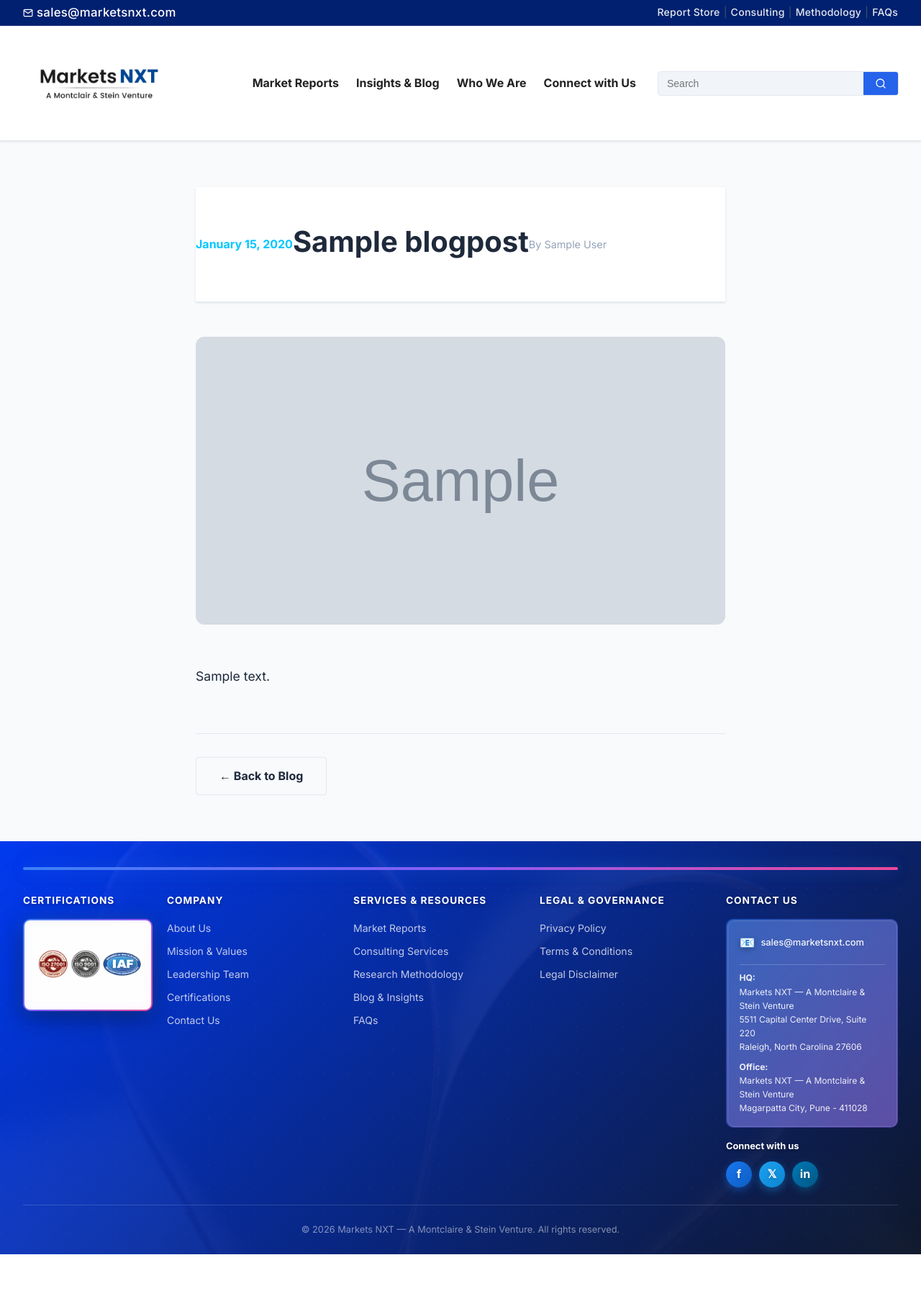
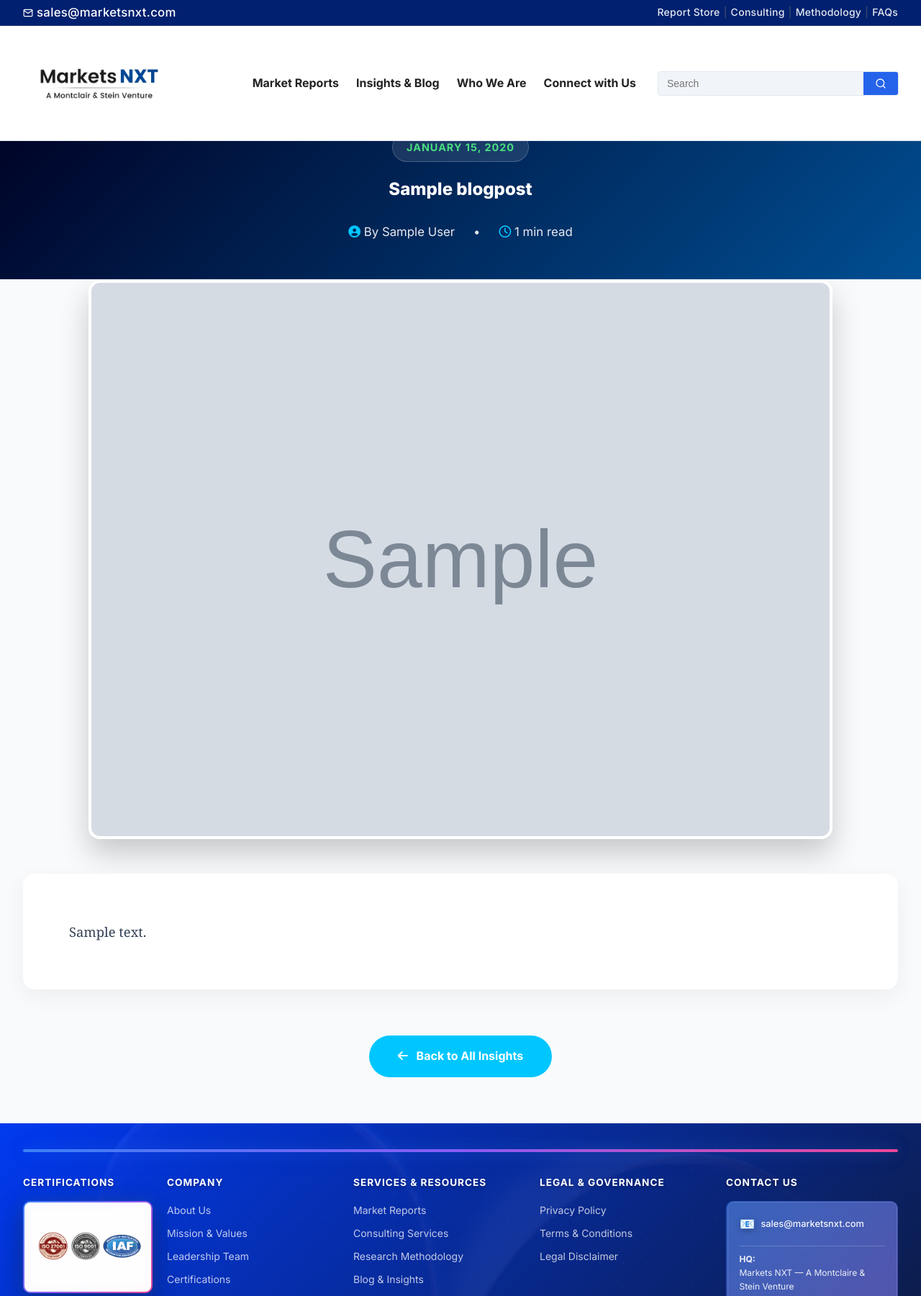
Before and after one commit to sapnathakur35492/Markets-Research, a Django app: page /blog/sample/ in a window 1280 px wide. Shown: the top 1801 px of the page at 72% size. Before the commit the page ends 1743 px from the top, so only its background shows below. Run offline with Django 5.2, Linux system fonts and the light colour scheme; tables that the repository leaves empty hold one stand-in row (values such as "Sample post"); grey boxes marked "Sample" are stand-in pictures; one stand-in notice (Sample message) is shown; some libraries are stand-ins or nearby versions.

Commit message:
added more features

```diff
--- a/market_research_backend/settings.py
+++ b/market_research_backend/settings.py
@@ -187,6 +187,7 @@ TEMPLATES = [
                 'django.template.context_processors.request',
                 'django.contrib.auth.context_processors.auth',
                 'django.contrib.messages.context_processors.messages',
+                'pages.context_processors.global_site_config',
             ],
         },
     },
--- /dev/null
+++ b/pages/context_processors.py
@@ -0,0 +1,8 @@
+from .models import SiteConfiguration
+
+def global_site_config(request):
+    try:
+        config = SiteConfiguration.objects.first()
+        return {'site_config': config}
+    except SiteConfiguration.DoesNotExist:
+        return {'site_config': None}
--- a/pages/models.py
+++ b/pages/models.py
@@ -21,3 +21,45 @@ class Page(models.Model):
 
     def __str__(self):
         return self.title
+
+class SiteConfiguration(models.Model):
+    site_name = models.CharField(max_length=255, default="My Site")
+    google_analytics_measurement_id = models.CharField(max_length=255, blank=True, null=True, help_text="Enter the Measurement ID only (e.g., G-XXXXXXXXXX). If you paste the full script, we will try to extract the ID.")
+    google_search_console_verification_code = models.CharField(max_length=255, blank=True, null=True, help_text="Enter the verification code or the full meta tag (e.g., google-site-verification=XXXXXXXXXX).")
+
+    def clean(self):
+        from django.core.exceptions import ValidationError
+        import re
+
+        # Clean Google Analytics ID
+        if self.google_analytics_measurement_id:
+            # Check if it looks like a script tag or full URL
+            if 'googletagmanager.com' in self.google_analytics_measurement_id or '<script>' in self.google_analytics_measurement_id:
+                # Try to extract G-XXXXXXXXXX
+                match = re.search(r'G-[A-Z0-9]+', self.google_analytics_measurement_id)
+                if match:
+                    self.google_analytics_measurement_id = match.group(0)
+                else:
+                    raise ValidationError({'google_analytics_measurement_id': 'Could not extract a valid Measurement ID (starting with G-). Please enter just the ID.'})
+
+        # Clean Google Search Console Code
+        if self.google_search_console_verification_code:
+            # Check if it's a full meta tag
+            if '<meta' in self.google_search_console_verification_code:
+                match = re.search(r'content="([^"]+)"', self.google_search_console_verification_code)
+                if match:
+                    self.google_search_console_verification_code = match.group(1)
+                else:
+                    raise ValidationError({'google_search_console_verification_code': 'Could not extract the content from the meta tag. Please enter just the code.'})
+
+    def save(self, *args, **kwargs):
+        self.full_clean()
+        super().save(*args, **kwargs)
+
+    def __str__(self):
+        return self.site_name
+
+
+    class Meta:
+        verbose_name = "Site Configuration"
+        verbose_name_plural = "Site Configuration"
--- /dev/null
+++ b/static/css/blog.css
@@ -0,0 +1,266 @@
+/* Blog Detail Styles */
+.blog-post-wrapper {
+    background-color: #f8fafc;
+    min-height: 100vh;
+    padding-bottom: 4rem;
+}
+
+.blog-header-section {
+    background: linear-gradient(135deg, #000428 0%, #004e92 100%);
+    color: white;
+    padding: 4rem 0 8rem;
+    /* Extra padding at bottom to overlap */
+    text-align: center;
+    position: relative;
+    clip-path: polygon(0 0, 100% 0, 100% 100%, 0 100%);
+}
+
+.blog-meta-header {
+    max-width: 900px;
+    margin: 0 auto;
+    padding: 0 1.5rem;
+}
+
+.blog-date-badge {
+    display: inline-block;
+    background: rgba(255, 255, 255, 0.1);
+    backdrop-filter: blur(10px);
+    padding: 0.5rem 1.2rem;
+    border-radius: 50px;
+    font-size: 0.9rem;
+    font-weight: 600;
+    color: #4ade80;
+    /* bright green accent */
+    margin-bottom: 1.5rem;
+    border: 1px solid rgba(255, 255, 255, 0.2);
+    text-transform: uppercase;
+    letter-spacing: 1px;
+}
+
+.blog-title {
+    font-size: 1.5rem;
+    font-weight: 800;
+    line-height: 1.2;
+    margin-bottom: 2rem;
+    color: white;
+    font-family: 'Inter', sans-serif;
+}
+
+.blog-author-info {
+    display: flex;
+    align-items: center;
+    justify-content: center;
+    gap: 1rem;
+    color: rgba(255, 255, 255, 0.9);
+    font-size: 1.05rem;
+}
+
+.blog-author-info i {
+    color: #00c6ff;
+}
+
+/* Content Box overlaps the header */
+.blog-content-container {
+    max-width: 900px;
+    margin: -100px auto 0;
+    /* Negative margin to pull up */
+    position: relative;
+    z-index: 10;
+    padding: 0 1rem;
+}
+
+.blog-featured-image {
+    width: 85%;
+    display: block;
+    margin: 0 auto 3rem;
+    height: auto;
+    /* Removed max-height/object-fit to show full original image */
+    border-radius: 16px;
+    box-shadow: 0 20px 40px rgba(0, 0, 0, 0.2);
+    border: 4px solid white;
+}
+
+.blog-article-body {
+    background: white;
+    padding: 4rem;
+    border-radius: 16px;
+    box-shadow: 0 10px 30px rgba(0, 0, 0, 0.05);
+    font-size: 1.15rem;
+    line-height: 1.8;
+    color: #334155;
+    font-family: 'Georgia', serif;
+    /* Serif for reading comfort */
+}
+
+/* Post Content Styling (CKEditor output) */
+.blog-article-body h2 {
+    font-family: 'Inter', sans-serif;
+    font-size: 2rem;
+    color: #0f172a;
+    margin-top: 3rem;
+    margin-bottom: 1.5rem;
+    font-weight: 700;
+}
+
+.blog-article-body h3 {
+    font-family: 'Inter', sans-serif;
+    font-size: 1.5rem;
+    color: #1e293b;
+    margin-top: 2.5rem;
+    margin-bottom: 1rem;
+    font-weight: 600;
+}
+
+.blog-article-body p {
+    margin-bottom: 1.5rem;
+}
+
+.blog-article-body ul,
+.blog-article-body ol {
+    margin-bottom: 1.5rem;
+    padding-left: 2rem;
+}
+
+.blog-article-body li {
+    margin-bottom: 0.8rem;
+}
+
+.blog-article-body blockquote {
+    border-left: 5px solid #00c6ff;
+    padding-left: 1.5rem;
+    margin: 2rem 0;
+    font-style: italic;
+    color: #475569;
+    background: #f1f5f9;
+    padding: 1.5rem;
+    border-radius: 0 8px 8px 0;
+}
+
+.blog-article-body img {
+    max-width: 100%;
+    height: auto;
+    border-radius: 8px;
+    margin: 2rem 0;
+}
+
+/* Responsive adjustments */
+@media (max-width: 768px) {
+    .blog-header-section {
+        padding: 4rem 0 6rem;
+    }
+
+    .blog-title {
+        font-size: 2rem;
+    }
+
+    .blog-content-container {
+        margin-top: -60px;
+    }
+
+    .blog-article-body {
+        padding: 2rem 1.5rem;
+        font-size: 1.05rem;
+    }
+
+    .blog-featured-image {
+        max-height: 300px;
+    }
+}
+
+/* Fix for grid stretching when few items */
+.blog-list .grid-3 {
+    grid-template-columns: repeat(auto-fill, minmax(320px, 1fr));
+}
+
+/* Blog Listing Styles */
+.blog-card {
+    background: white;
+    border-radius: 12px;
+    overflow: hidden;
+    box-shadow: 0 4px 6px -1px rgba(0, 0, 0, 0.1);
+    transition: transform 0.3s ease, box-shadow 0.3s ease;
+    height: 100%;
+    display: flex;
+    flex-direction: column;
+}
+
+.blog-card:hover {
+    transform: translateY(-5px);
+    box-shadow: 0 20px 25px -5px rgba(0, 0, 0, 0.1);
+}
+
+.blog-card-image-wrapper {
+    height: 240px;
+    overflow: hidden;
+    position: relative;
+}
+
+.blog-card-image {
+    width: 100%;
+    height: 100%;
+    object-fit: cover;
+    object-position: top center;
+    /* Fix for cutting off heads */
+    transition: transform 0.5s ease;
+}
+
+.blog-card:hover .blog-card-image {
+    transform: scale(1.05);
+}
+
+.blog-card-content {
+    padding: 1.5rem;
+    flex-grow: 1;
+    display: flex;
+    flex-direction: column;
+}
+
+.blog-card-date {
+    font-size: 0.85rem;
+    color: #64748b;
+    margin-bottom: 0.8rem;
+    font-weight: 500;
+    display: flex;
+    align-items: center;
+    gap: 0.5rem;
+}
+
+.blog-card-title {
+    font-size: 1.25rem;
+    font-weight: 700;
+    color: #0f172a;
+    margin-bottom: 1rem;
+    line-height: 1.4;
+    display: block;
+}
+
+.blog-card-title a {
+    color: inherit;
+    text-decoration: none;
+}
+
+.blog-card-title a:hover {
+    color: #0284c7;
+}
+
+.blog-card-excerpt {
+    color: #475569;
+    font-size: 0.95rem;
+    margin-bottom: 1.5rem;
+    flex-grow: 1;
+}
+
+.blog-read-more {
+    font-weight: 600;
+    color: #0284c7;
+    text-decoration: none;
+    display: inline-flex;
+    align-items: center;
+    gap: 0.5rem;
+    margin-top: auto;
+}
+
+.blog-read-more:hover {
+    gap: 0.8rem;
+    /* Slide arrow effect */
+}
--- a/static/css/style.css
+++ b/static/css/style.css
@@ -272,7 +272,7 @@ header {
 /* Grid & Product Cards */
 .grid-3 {
     display: grid;
-    grid-template-columns: repeat(auto-fit, minmax(350px, 1fr));
+    grid-template-columns: repeat(auto-fit, minmax(280px, 1fr));
     gap: 2rem;
 }
 
--- a/templates/base.html
+++ b/templates/base.html
@@ -6,11 +6,30 @@
     <meta charset="UTF-8">
     <meta name="viewport" content="width=device-width, initial-scale=1.0">
     <meta name="robots" content="noindex, nofollow">
+
+    {% if site_config.google_search_console_verification_code %}
+    <meta name="google-site-verification" content="{{ site_config.google_search_console_verification_code }}" />
+    {% endif %}
+
+    {% if site_config.google_analytics_measurement_id %}
+    <!-- Google Analytics -->
+    <script async
+        src="https://www.googletagmanager.com/gtag/js?id={{ site_config.google_analytics_measurement_id }}"></script>
+    <script>
+        window.dataLayer = window.dataLayer || [];
+        function gtag() { dataLayer.push(arguments); }
+        gtag('js', new Date());
+
+        gtag('config', '{{ site_config.google_analytics_measurement_id }}');
+    </script>
+    {% endif %}
+
     <title>{% block title %}Market Research Platform{% endblock %}</title>
     <link
         href="https://fonts.googleapis.com/css2?family=Inter:wght@400;500;700;800&family=Poppins:wght@300;400;500;600;700&display=swap"
         rel="stylesheet">
     <link rel="stylesheet" href="{% static 'css/style.css' %}?v=7">
+    <link rel="stylesheet" href="{% static 'css/blog.css' %}?v=1">
     <link rel="stylesheet" href="https://cdnjs.cloudflare.com/ajax/libs/font-awesome/6.4.0/css/all.min.css">
     <link rel="stylesheet" href="{% static 'django_ckeditor_5/dist/styles.css' %}">
     <link rel="icon" type="image/jpg" href="{% static 'images/favicon.jpg' %}">
--- a/templates/blog/post_detail.html
+++ b/templates/blog/post_detail.html
@@ -1,30 +1,42 @@
 {% extends 'base.html' %}
+{% load static %}
 
-{% block title %}{{ post.title }} - Market Research Blog{% endblock %}
+{% block title %}{{ post.title }} - Market Research Insights{% endblock %}
 
 {% block content %}
-<article style="padding: 4rem 0;">
-    <div class="container" style="max-width: 800px;">
-        <header style="text-align: center; margin-bottom: 3rem;">
-            <span style="color: var(--accent); font-weight: 600;">{{ post.publish_date|date:"F d, Y" }}</span>
-            <h1 style="font-size: 2.5rem; margin: 1rem 0 1.5rem; line-height: 1.2;">{{ post.title }}</h1>
-            <div
-                style="display: flex; justify-content: center; gap: 1rem; color: var(--text-light); font-size: 0.9rem;">
-                <span>By {{ post.author }}</span>
+<article class="blog-post-wrapper">
+    <!-- Premium Header Section -->
+    <header class="blog-header-section">
+        <div class="blog-meta-header">
+            <span class="blog-date-badge">
+                {{ post.publish_date|date:"F d, Y" }}
+            </span>
+            <h1 class="blog-title">{{ post.title }}</h1>
+
+            <div class="blog-author-info">
+                <span><i class="fas fa-user-circle"></i> By {{ post.author }}</span>
+                {% if post.read_time %}
+                <span style="margin: 0 10px;">•</span>
+                <span><i class="far fa-clock"></i> {{ post.read_time }} min read</span>
+                {% endif %}
             </div>
-        </header>
+        </div>
+    </header>
 
+    <!-- Content Container -->
+    <div class="container blog-content-container">
         {% if post.image %}
-        <img src="{{ post.image.url }}" alt="{{ post.title }}"
-            style="width: 100%; height: 400px; object-fit: cover; border-radius: 12px; margin-bottom: 3rem;">
+        <img src="{{ post.image.url }}" alt="{{ post.title }}" class="blog-featured-image">
         {% endif %}
 
-        <div class="post-content" style="line-height: 1.8; font-size: 1.1rem; color: var(--text-main);">
+        <div class="blog-article-body">
             {{ post.content|safe }}
         </div>
 
-        <div style="margin-top: 4rem; padding-top: 2rem; border-top: 1px solid var(--border);">
-            <a href="{% url 'blog-list' %}" class="btn" style="border: 1px solid var(--border);">&larr; Back to Blog</a>
+        <div style="margin-top: 4rem; text-align: center;">
+            <a href="{% url 'blog-list' %}" class="btn btn-primary" style="padding: 1rem 2.5rem;">
+                <i class="fas fa-arrow-left" style="margin-right: 8px;"></i> Back to All Insights
+            </a>
         </div>
     </div>
 </article>
--- a/templates/pages/contact.html
+++ b/templates/pages/contact.html
@@ -202,7 +202,7 @@
         {% if messages %}
         {% for message in messages %}
         <div
-            style="background: #ecfdf5; color: #065f46; padding: 1rem; border-radius: 8px; margin-bottom: 1.5rem; border: 1px solid #a7f3d0;">
+            style="padding: 1rem; border-radius: 8px; margin-bottom: 1.5rem; border: 1px solid {% if 'error' in message.tags %}#fca5a5; background: #fef2f2; color: #991b1b;{% else %}#a7f3d0; background: #ecfdf5; color: #065f46;{% endif %};">
             {{ message }}
         </div>
         {% endfor %}
@@ -256,6 +256,10 @@
                 {{ form.message.errors }}
             </div>
 
+            <div style="margin-bottom: 2rem; display: none;">
+                {{ form.captcha }}
+            </div>
+
             <button type="submit" class="btn-submit">Submit Request</button>
         </form>
     </div>
```
Also changed, not shown: blog/models.py (+9 -0 lines), pages/admin.py (+11 -1 lines), templates/blog/post_list.html (+23 -22 lines), pages/migrations/0004_siteconfiguration.py (added), pages/migrations/0005_alter_siteconfiguration_google_analytics_measurement_id_and_more.py (added).
